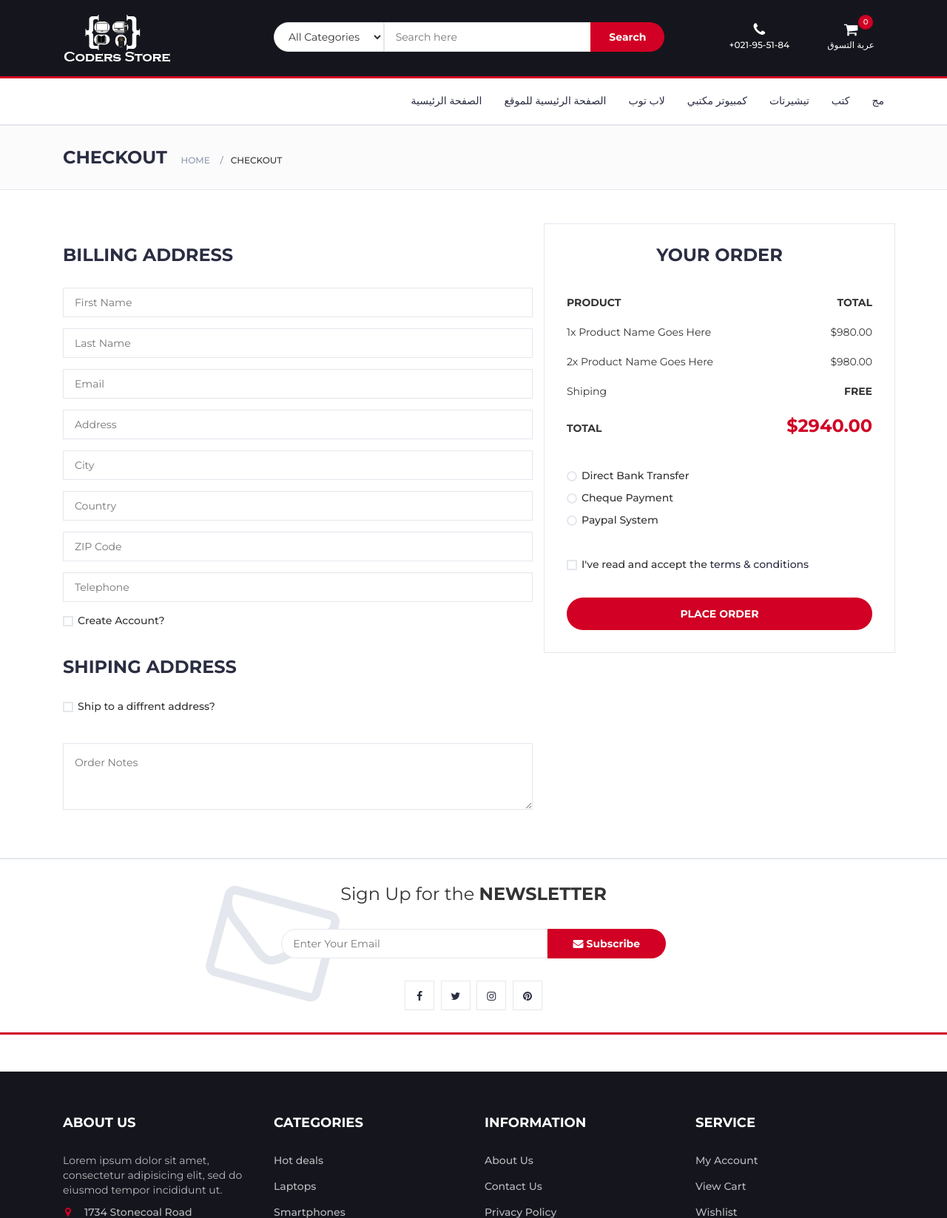
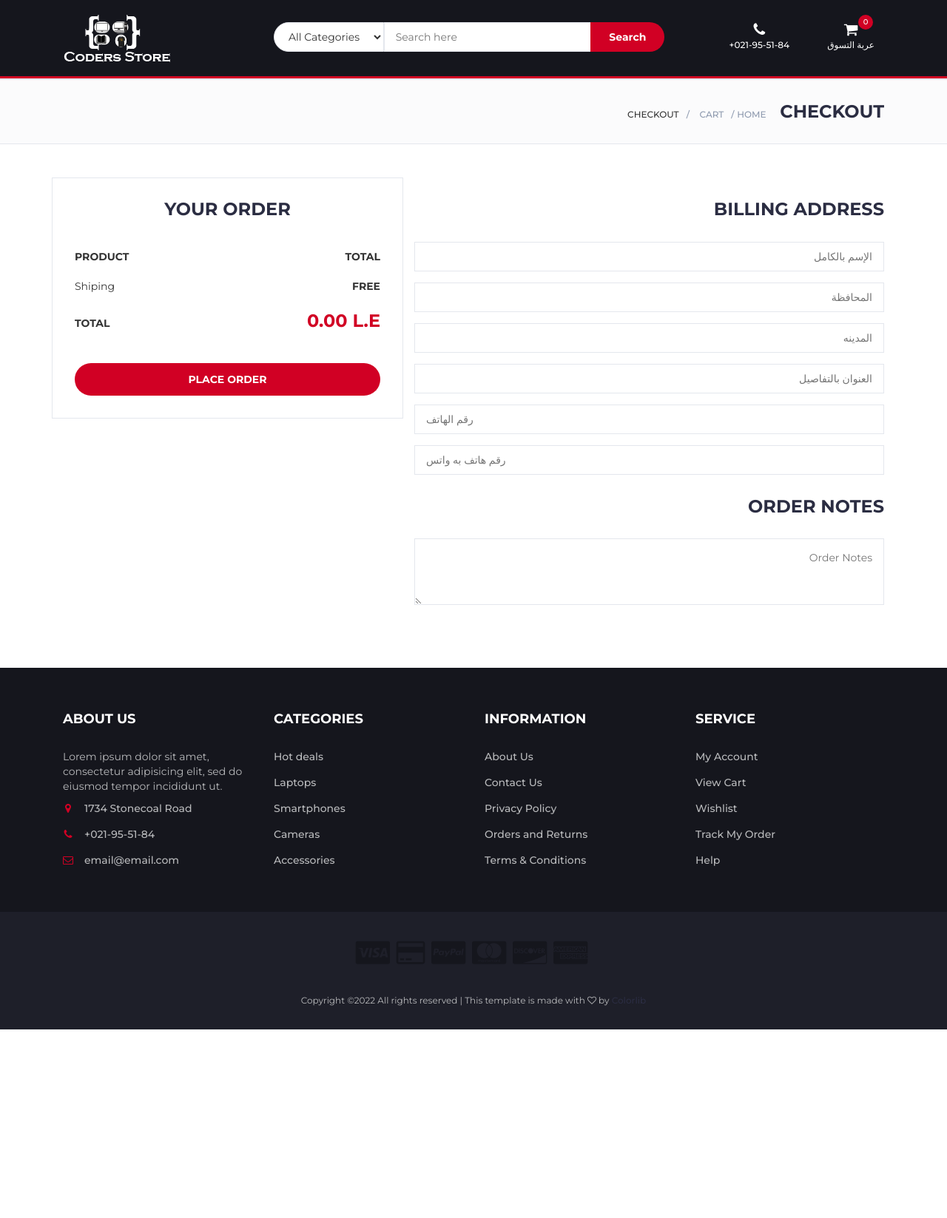
Before and after one commit to ayyaehab/Amr_blog, a Django app: page /store/checkout in a window 1280 px wide. Shown: the top 1647 px of the page at 74% size. After the commit the page ends 1392 px from the top, so only its background shows below. Run offline with Django 3.2, Linux system fonts and the light colour scheme; some libraries are stand-ins or nearby versions.

Commit message:
checkout template

```diff
--- a/static/css/style.css
+++ b/static/css/style.css
@@ -368,7 +368,7 @@ textarea.input {
   display: inline-block;
   margin-top: 0px;
   margin-bottom: 0px;
-  margin-right: 15px;
+  margin-left: 15px;
   text-transform: uppercase;
 }
 
@@ -391,7 +391,7 @@ textarea.input {
   content: '/';
   display: inline-block;
   color: #8D99AE;
-  margin-right: 10px;
+  margin-left: 10px;
 }
 
 #breadcrumb .breadcrumb-tree li a {
@@ -1229,6 +1229,9 @@ textarea.input {
 /*----------------------------*\
 	Aside
 \*----------------------------*/
+#aside{
+  direction: rtl;
+}
 
 .aside+.aside {
   margin-top: 30px;
@@ -1860,14 +1863,19 @@ textarea.input {
 /*=========================================================
 	09 -> CHECKOUT PAGE
 ===========================================================*/
-
+.checkout-header{
+  direction: rtl;
+}
+.checkout-7{
+  direction: rtl;
+}
 .billing-details {
   margin-bottom: 30px;
 }
 
-.shiping-details {
+/* .shiping-details {
   margin-bottom: 30px;
-}
+} */
 
 .order-details {
   position: relative;
--- a/store/templates/store/cart.html
+++ b/store/templates/store/cart.html
@@ -46,7 +46,7 @@
                     </div>
                     {% endfor %}
 
-                    <div class="back-to-shop"><a href="{% url 'store' %}">&leftarrow;</a><span class="text-muted">Back to shop</span></div>
+                    <div class="back-to-shop"><a href="{% url 'store' %}">&leftarrow;<span class="text-muted">Back to shop</span></a></div>
                 </div>
                 <div class="col-md-4 summary">
                     <div><h5><b>Summary</b></h5></div>
--- a/store/templates/store/checkout.html
+++ b/store/templates/store/checkout.html
@@ -1,6 +1,6 @@
 {% extends "store/basestore.html" %}
 {% load static %}
-{% block nav %}
+{% comment %} {% block nav %}
                         <li><a href="/store">الصفحة الرئيسية </a></li>
 						<li><a href="{% url 'main' %}">الصفحة الرئيسية للموقع </a></li>
 						<li><a href="relaptops"> لاب توب</a></li>
@@ -8,7 +8,7 @@
 						<li><a href="reshirts">تيشيرتات</a></li>
 						<li><a href="rebooks">كتب</a></li>
 						<li><a href="remugs">مج</a></li>
-{% endblock nav %}
+{% endblock nav %} {% endcomment %}
 {% block content %}
 		<!-- BREADCRUMB -->
 		<div id="breadcrumb" class="section">
@@ -16,10 +16,11 @@
 			<div class="container">
 				<!-- row -->
 				<div class="row">
-					<div class="col-md-12">
+					<div class="col-md-12 checkout-header">
 						<h3 class="breadcrumb-header">Checkout</h3>
 						<ul class="breadcrumb-tree">
-							<li><a href="#">Home</a></li>
+							<li><a href="/store">Home</a></li>
+							<li><a href="/store/cart">Cart</a></li>
 							<li class="active">Checkout</li>
 						</ul>
 					</div>
@@ -37,99 +38,7 @@
 				<!-- row -->
 				<div class="row">
 
-					<div class="col-md-7">
-						<!-- Billing Details -->
-						<div class="billing-details">
-							<div class="section-title">
-								<h3 class="title">Billing address</h3>
-							</div>
-							<div class="form-group">
-								<input class="input" type="text" name="first-name" placeholder="First Name">
-							</div>
-							<div class="form-group">
-								<input class="input" type="text" name="last-name" placeholder="Last Name">
-							</div>
-							<div class="form-group">
-								<input class="input" type="email" name="email" placeholder="Email">
-							</div>
-							<div class="form-group">
-								<input class="input" type="text" name="address" placeholder="Address">
-							</div>
-							<div class="form-group">
-								<input class="input" type="text" name="city" placeholder="City">
-							</div>
-							<div class="form-group">
-								<input class="input" type="text" name="country" placeholder="Country">
-							</div>
-							<div class="form-group">
-								<input class="input" type="text" name="zip-code" placeholder="ZIP Code">
-							</div>
-							<div class="form-group">
-								<input class="input" type="tel" name="tel" placeholder="Telephone">
-							</div>
-							<div class="form-group">
-								<div class="input-checkbox">
-									<input type="checkbox" id="create-account">
-									<label for="create-account">
-										<span></span>
-										Create Account?
-									</label>
-									<div class="caption">
-										<p>Lorem ipsum dolor sit amet, consectetur adipisicing elit, sed do eiusmod tempor incididunt.</p>
-										<input class="input" type="password" name="password" placeholder="Enter Your Password">
-									</div>
-								</div>
-							</div>
-						</div>
-						<!-- /Billing Details -->
 
-						<!-- Shiping Details -->
-						<div class="shiping-details">
-							<div class="section-title">
-								<h3 class="title">Shiping address</h3>
-							</div>
-							<div class="input-checkbox">
-								<input type="checkbox" id="shiping-address">
-								<label for="shiping-address">
-									<span></span>
-									Ship to a diffrent address?
-								</label>
-								<div class="caption">
-									<div class="form-group">
-										<input class="input" type="text" name="first-name" placeholder="First Name">
-									</div>
-									<div class="form-group">
-										<input class="input" type="text" name="last-name" placeholder="Last Name">
-									</div>
-									<div class="form-group">
-										<input class="input" type="email" name="email" placeholder="Email">
-									</div>
-									<div class="form-group">
-										<input class="input" type="text" name="address" placeholder="Address">
-									</div>
-									<div class="form-group">
-										<input class="input" type="text" name="city" placeholder="City">
-									</div>
-									<div class="form-group">
-										<input class="input" type="text" name="country" placeholder="Country">
-									</div>
-									<div class="form-group">
-										<input class="input" type="text" name="zip-code" placeholder="ZIP Code">
-									</div>
-									<div class="form-group">
-										<input class="input" type="tel" name="tel" placeholder="Telephone">
-									</div>
-								</div>
-							</div>
-						</div>
-						<!-- /Shiping Details -->
-
-						<!-- Order notes -->
-						<div class="order-notes">
-							<textarea class="input" placeholder="Order Notes"></textarea>
-						</div>
-						<!-- /Order notes -->
-					</div>
 
 					<!-- Order Details -->
 					<div class="col-md-5 order-details">
@@ -142,14 +51,16 @@
 								<div><strong>TOTAL</strong></div>
 							</div>
 							<div class="order-products">
+							    {% for item in items %}
 								<div class="order-col">
-									<div>1x Product Name Goes Here</div>
-									<div>$980.00</div>
+									<div>{{item.quantity}}x {{item.product.title}}</div>
+									<div>{{item.get_total|floatformat:2}} L.E</div>
 								</div>
-								<div class="order-col">
+								{% endfor %}
+								{% comment %} <div class="order-col">
 									<div>2x Product Name Goes Here</div>
 									<div>$980.00</div>
-								</div>
+								</div> {% endcomment %}
 							</div>
 							<div class="order-col">
 								<div>Shiping</div>
@@ -157,10 +68,10 @@
 							</div>
 							<div class="order-col">
 								<div><strong>TOTAL</strong></div>
-								<div><strong class="order-total">$2940.00</strong></div>
+								<div><strong class="order-total">{{order.get_cart_total|floatformat:2}} L.E</strong></div>
 							</div>
 						</div>
-						<div class="payment-method">
+						{% comment %} <div class="payment-method">
 							<div class="input-radio">
 								<input type="radio" name="payment" id="payment-1">
 								<label for="payment-1">
@@ -198,10 +109,102 @@
 								<span></span>
 								I've read and accept the <a href="#">terms & conditions</a>
 							</label>
-						</div>
+						</div>{% endcomment %}
 						<a href="#" class="primary-btn order-submit">Place order</a>
 					</div>
 					<!-- /Order Details -->
+					<div class="col-md-7 checkout-7">
+						<!-- Billing Details -->
+						<div class="billing-details">
+							<div class="section-title">
+								<h3 class="title">Billing address</h3>
+							</div>
+							<div class="form-group">
+								<input class="input" type="text" name="first-name" placeholder="الإسم بالكامل">
+							</div>
+							<div class="form-group">
+								<input class="input" type="text" name="last-name" placeholder="المحافظة">
+							</div>
+							<div class="form-group">
+								<input class="input" type="text" name="email" placeholder="المدينه">
+							</div>
+							<div class="form-group">
+								<input class="input" type="text" name="address" placeholder="العنوان بالتفاصيل">
+							</div>
+							<div class="form-group">
+								<input class="input" type="tel" name="city" placeholder="رقم الهاتف">
+							</div>
+							<div class="form-group">
+								<input class="input" type="tel" name="country" placeholder="رقم هاتف به واتس">
+							</div>
+							{% comment %} <div class="form-group">
+								<input class="input" type="text" name="zip-code" placeholder="ZIP Code">
+							</div>
+							<div class="form-group">
+								<input class="input" type="tel" name="tel" placeholder="Telephone">
+							</div> {% endcomment %}
+							{% comment %} <div class="form-group">
+								<div class="input-checkbox">
+									<input type="checkbox" id="create-account">
+									<label for="create-account">
+										<span></span>
+										Create Account?
+									</label>
+									<div class="caption">
+										<p>Lorem ipsum dolor sit amet, consectetur adipisicing elit, sed do eiusmod tempor incididunt.</p>
+										<input class="input" type="password" name="password" placeholder="Enter Your Password">
+									</div>
+								</div>
+							</div> {% endcomment %}
+						</div>
+						<!-- /Billing Details -->
+
+						<!-- Shiping Details -->
+						<div class="shiping-details">
+							<div class="section-title">
+								<h3 class="title">Order Notes</h3>
+							</div>
+							<!-- <div class="input-checkbox">
+								 <input type="checkbox" id="shiping-address">
+								<label for="shiping-address">
+									<span></span>
+									Ship to a diffrent address?
+								</label>
+								<div class="caption">
+									<div class="form-group">
+										<input class="input" type="text" name="first-name" placeholder="First Name">
+									</div>
+									<div class="form-group">
+										<input class="input" type="text" name="last-name" placeholder="Last Name">
+									</div>
+									<div class="form-group">
+										<input class="input" type="email" name="email" placeholder="Email">
+									</div>
+									<div class="form-group">
+										<input class="input" type="text" name="address" placeholder="Address">
+									</div>
+									<div class="form-group">
+										<input class="input" type="text" name="city" placeholder="City">
+									</div>
+									<div class="form-group">
+										<input class="input" type="text" name="country" placeholder="Country">
+									</div>
+									 <div class="form-group">
+										<input class="input" type="text" name="zip-code" placeholder="ZIP Code">
+									</div>
+									<div class="form-group">
+										<input class="input" type="tel" name="tel" placeholder="Telephone">
+									</div>
+							</div> -->
+						</div>
+						<!-- /Shiping Details -->
+
+						<!-- Order notes -->
+						<div class="order-notes">
+							<textarea class="input" placeholder="Order Notes"></textarea>
+						</div>
+						<!-- /Order notes -->
+					</div>
 				</div>
 				<!-- /row -->
 			</div>
@@ -209,40 +212,6 @@
 		</div>
 		<!-- /SECTION -->
 
-		<!-- NEWSLETTER -->
-		<div id="newsletter" class="section">
-			<!-- container -->
-			<div class="container">
-				<!-- row -->
-				<div class="row">
-					<div class="col-md-12">
-						<div class="newsletter">
-							<p>Sign Up for the <strong>NEWSLETTER</strong></p>
-							<form>
-								<input class="input" type="email" placeholder="Enter Your Email">
-								<button class="newsletter-btn"><i class="fa fa-envelope"></i> Subscribe</button>
-							</form>
-							<ul class="newsletter-follow">
-								<li>
-									<a href="#"><i class="fa fa-facebook"></i></a>
-								</li>
-								<li>
-									<a href="#"><i class="fa fa-twitter"></i></a>
-								</li>
-								<li>
-									<a href="#"><i class="fa fa-instagram"></i></a>
-								</li>
-								<li>
-									<a href="#"><i class="fa fa-pinterest"></i></a>
-								</li>
-							</ul>
-						</div>
-					</div>
-				</div>
-				<!-- /row -->
-			</div>
-			<!-- /container -->
-		</div>
-		<!-- /NEWSLETTER -->
+
 
 {% endblock content %}
--- a/store/views.py
+++ b/store/views.py
@@ -47,8 +47,15 @@ def checkout(request):
     data = cartData(request)
 
     cartItems = data['cartItems']
+    order = data['order']
+    items = data['items']
 
-    context = {'cartItems': cartItems}
+    context = {'items': items, 'order': order, 'cartItems': cartItems}
+    # data = cartData(request)
+
+    # cartItems = data['cartItems']
+
+    # context = {'cartItems': cartItems}
     return render(request, 'store/checkout.html', context)
 
 
```
